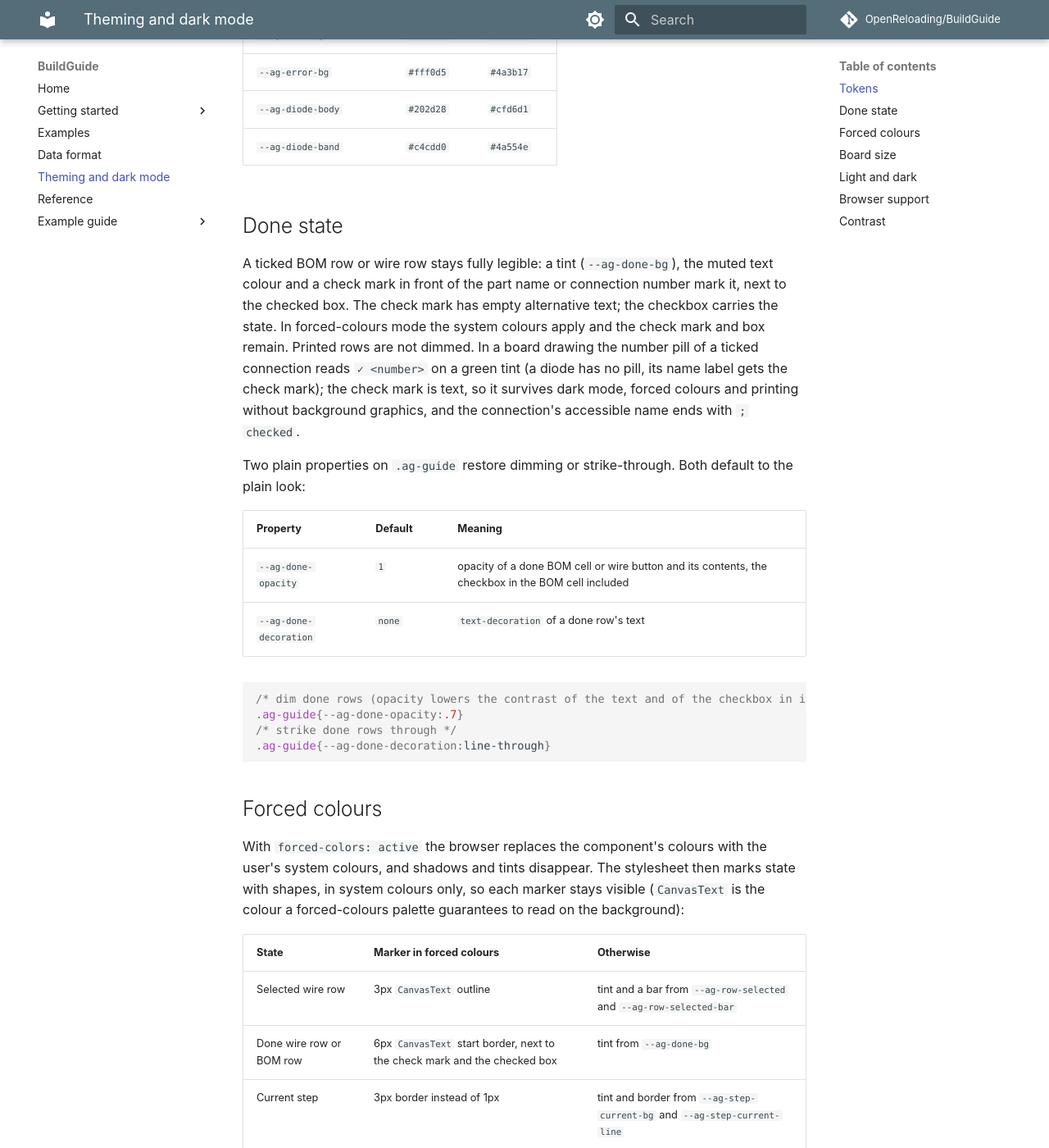
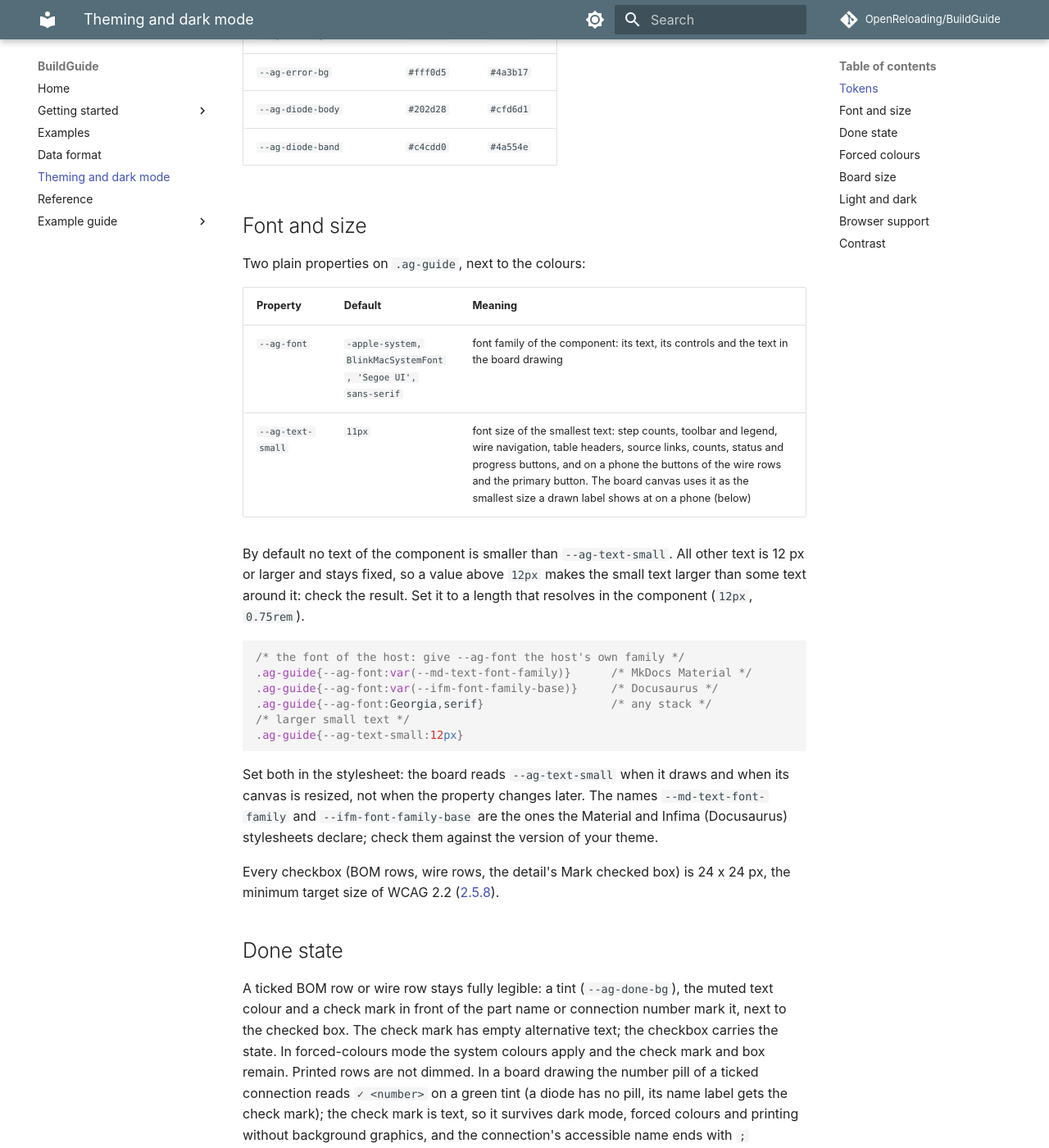
Before and after one commit to OpenReloading/BuildGuide, an MkDocs documentation site: the page built from docs/theming.md, in a window 1280 px wide and 1400 px high, scrolled down 1856 px. Shown: the whole window at 82% size. Built offline with MkDocs 1.6.1 and Material for MkDocs 9.7.7, drawn with Linux system fonts in a browser that asks for light colours; some of the changed text lies outside the part shown.

Commit message:
feat(core): font and size tokens, 24 px tick boxes (#103)

````diff
--- a/docs/theming.md
+++ b/docs/theming.md
@@ -7,6 +7,30 @@ A component takes its colours from `--ag-*` custom properties on `.ag-guide` and
 Every colour is a `light-dark(light, dark)` pair, so one value serves both schemes. The table is generated from `buildguide.css`.
 
 <!-- generated: tokens -->
+
+## Font and size
+
+Two plain properties on `.ag-guide`, next to the colours:
+
+| Property | Default | Meaning |
+|---|---|---|
+| `--ag-font` | `-apple-system, BlinkMacSystemFont, 'Segoe UI', sans-serif` | font family of the component: its text, its controls and the text in the board drawing |
+| `--ag-text-small` | `11px` | font size of the smallest text: step counts, toolbar and legend, wire navigation, table headers, source links, counts, status and progress buttons, and on a phone the buttons of the wire rows and the primary button. The board canvas uses it as the smallest size a drawn label shows at on a phone (below) |
+
+By default no text of the component is smaller than `--ag-text-small`. All other text is 12 px or larger and stays fixed, so a value above `12px` makes the small text larger than some text around it: check the result. Set it to a length that resolves in the component (`12px`, `0.75rem`).
+
+```css
+/* the font of the host: give --ag-font the host's own family */
+.ag-guide{--ag-font:var(--md-text-font-family)}      /* MkDocs Material */
+.ag-guide{--ag-font:var(--ifm-font-family-base)}     /* Docusaurus */
+.ag-guide{--ag-font:Georgia,serif}                   /* any stack */
+/* larger small text */
+.ag-guide{--ag-text-small:12px}
+```
+
+Set both in the stylesheet: the board reads `--ag-text-small` when it draws and when its canvas is resized, not when the property changes later. The names `--md-text-font-family` and `--ifm-font-family-base` are the ones the Material and Infima (Docusaurus) stylesheets declare; check them against the version of your theme.
+
+Every checkbox (BOM rows, wire rows, the detail's Mark checked box) is 24 x 24 px, the minimum target size of WCAG 2.2 ([2.5.8](https://www.w3.org/TR/WCAG22/#target-size-minimum)).
 
 ## Done state
 
@@ -46,7 +70,7 @@ A board component sets `--ag-board-ratio` on its `.ag-guide` to the size of the
 .ag-guide .ag-board-canvas{height:auto;aspect-ratio:var(--ag-board-ratio)}
 ```
 
-On a canvas narrower than 560 px (phones) the drawing is drawn at 1.18 times its natural size, so the smallest label shows at 10 px or more, and the canvas pans; it opens on the selected connection. Fit shows the whole board, and zoom out stops there. In fullscreen below a component width of 900 px the canvas takes at least half the screen height (`50dvh`) and the rest of the step scrolls.
+On a canvas narrower than 560 px (phones) the drawing is drawn large enough for its smallest label to show at `--ag-text-small` (11 px by default, 1.29 times its natural size) or more, and the canvas pans; it opens on the selected connection. Fit shows the whole board, and zoom out stops there. In fullscreen below a component width of 900 px the canvas takes at least half the screen height (`50dvh`) and the rest of the step scrolls.
 
 ## Light and dark
 
````
Also changed, not shown: AGENTS.md (+1 -1 lines), docs/reference.md (+1 -0 lines), packages/core/src/buildguide.css (+18 -19 lines), 2 other files.
